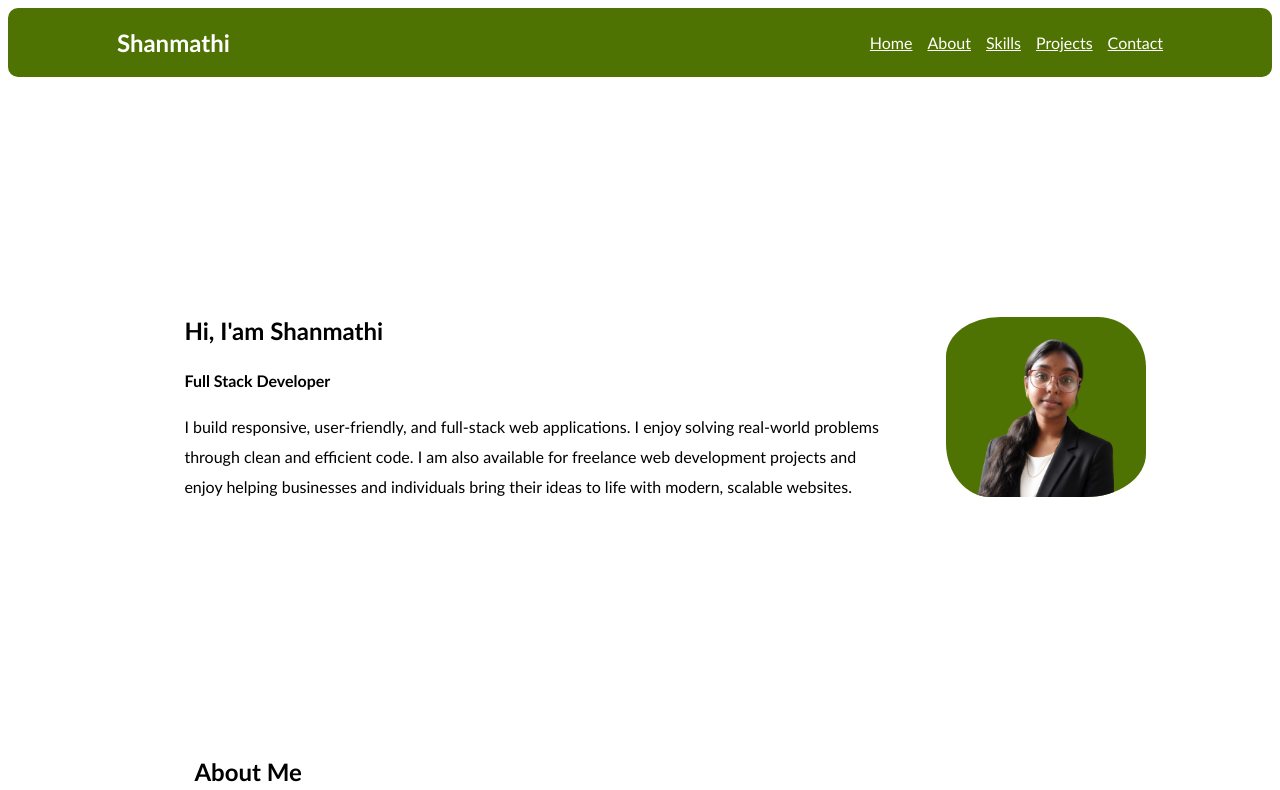
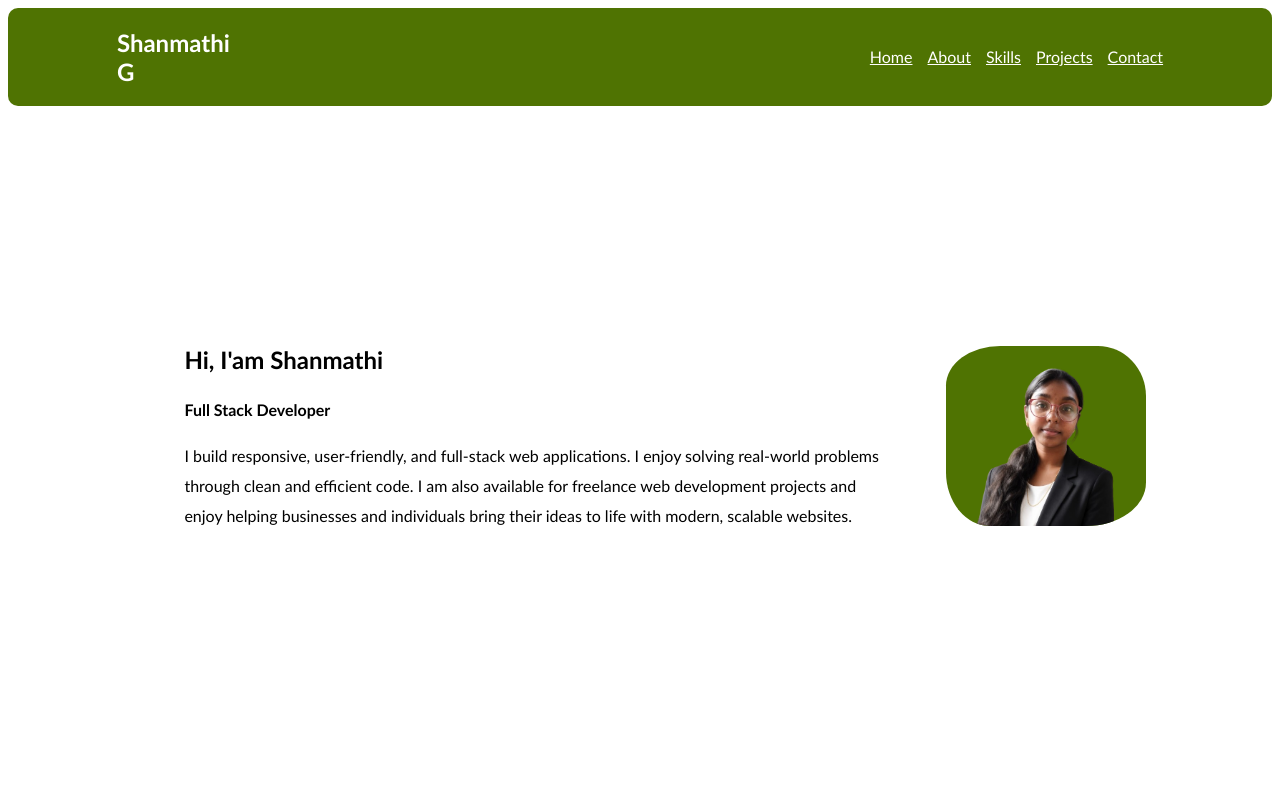
Before and after one commit to shanmathi180/portfolio, a React (Vite) app: page / in a window 1280 px wide. Shown: the top 790 px of the page. Built offline with nearby package versions, Linux system fonts and the light colour scheme.

Commit message:
Update Navbar.jsx

```diff
--- a/src/components/Navbar.jsx
+++ b/src/components/Navbar.jsx
@@ -2,7 +2,7 @@ import "../styles/Navbar.css";
 function Navbar() {
     return (
         <nav class:na>
-            <h2>Shanmathi</h2>
+            <h2>Shanmathi G</h2>
 
             <ul>
                 <li><a href="#hero">Home</a></li>
```
